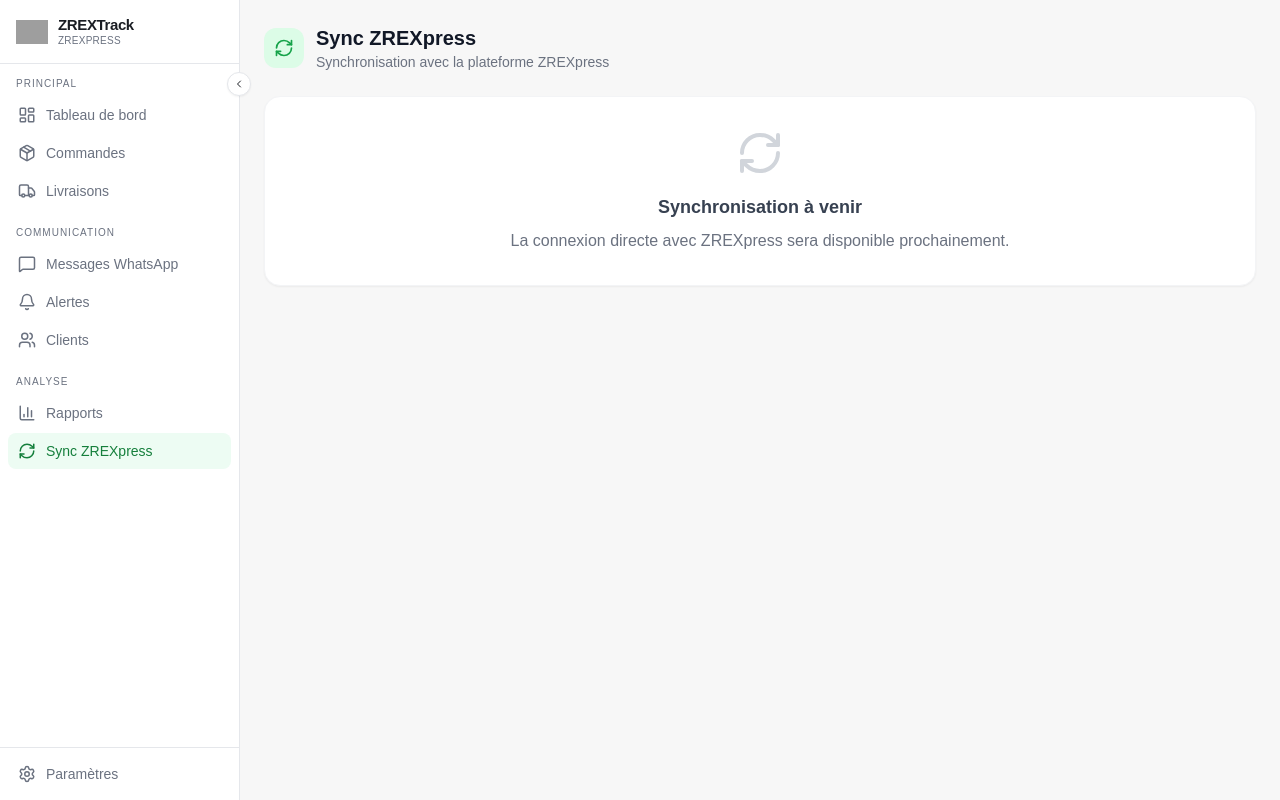
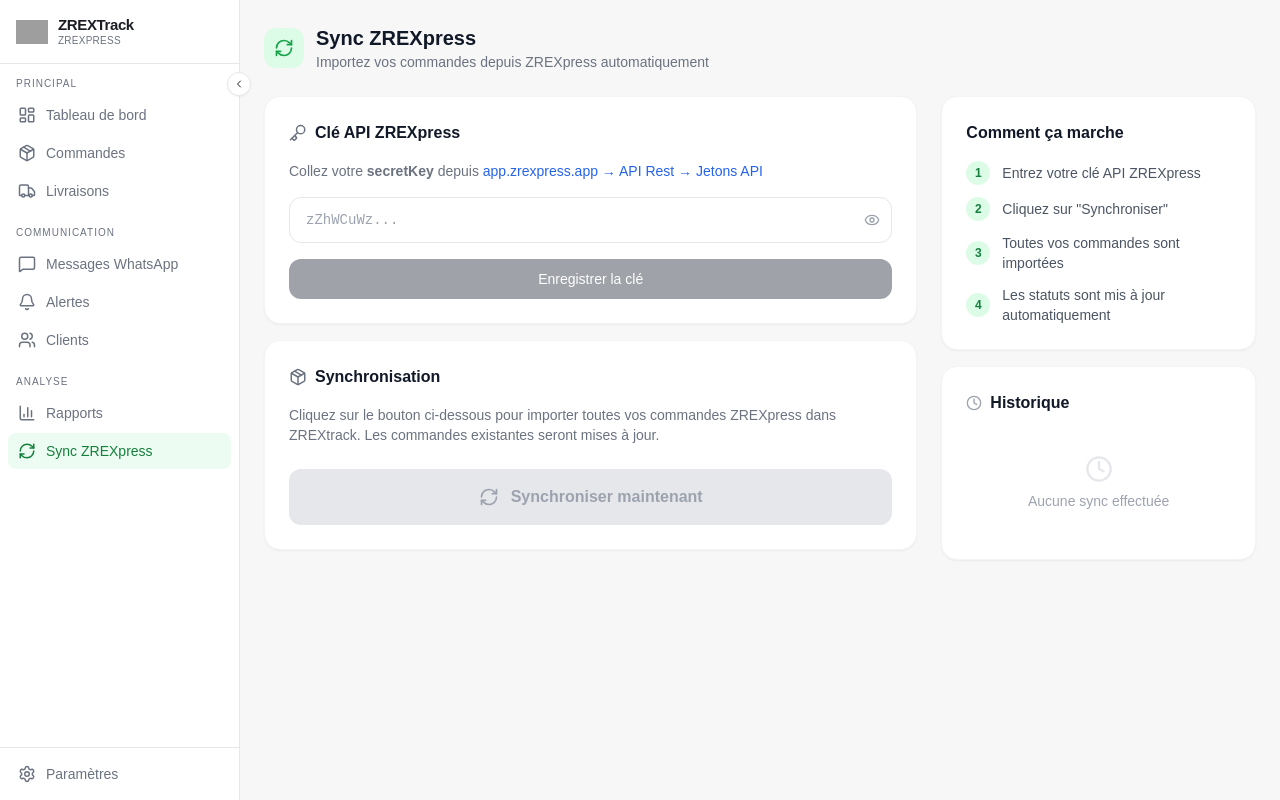
Before and after one commit to yasseraissou300-arch/zrextrack, a Next.js app: page /sync in a window 1280 px wide. Built offline with nearby package versions, Linux system fonts and the light colour scheme; grey boxes are pictures that could not be loaded.

Commit message:
Enhance SyncPage with token management and history

```diff
--- a/src/app/sync/page.tsx
+++ b/src/app/sync/page.tsx
@@ -1,9 +1,91 @@
 'use client';
 
 import AppLayout from '@/components/ui/AppLayout';
-import { RefreshCw } from 'lucide-react';
+import { useEffect, useState } from 'react';
+import {
+  RefreshCw, CheckCircle2, XCircle, Key, Package,
+  Clock, AlertTriangle, Eye, EyeOff
+} from 'lucide-react';
+
+const STORAGE_KEY = 'zrexpress_token';
+
+interface SyncResult {
+  synced?: number;
+  total?: number;
+  message?: string;
+  error?: string;
+}
+
+interface SyncHistory {
+  date: string;
+  synced: number;
+  total: number;
+  status: 'success' | 'error';
+  message: string;
+}
 
 export default function SyncPage() {
+  const [token, setToken] = useState('');
+  const [showToken, setShowToken] = useState(false);
+  const [loading, setLoading] = useState(false);
+  const [result, setResult] = useState<SyncResult | null>(null);
+  const [history, setHistory] = useState<SyncHistory[]>([]);
+  const [tokenSaved, setTokenSaved] = useState(false);
+
+  useEffect(() => {
+    const saved = localStorage.getItem(STORAGE_KEY);
+    if (saved) { setToken(saved); setTokenSaved(true); }
+    const hist = localStorage.getItem('zrexpress_sync_history');
+    if (hist) setHistory(JSON.parse(hist));
+  }, []);
+
+  const saveToken = () => {
+    if (!token.trim()) return;
+    localStorage.setItem(STORAGE_KEY, token.trim());
+    setTokenSaved(true);
+  };
+
+  const clearToken = () => {
+    localStorage.removeItem(STORAGE_KEY);
+    setToken('');
+    setTokenSaved(false);
+  };
+
+  const runSync = async () => {
+    if (!token.trim()) return;
+    setLoading(true);
+    setResult(null);
+    try {
+      const res = await fetch('/api/sync-zrexpress', {
+        method: 'POST',
+        headers: { 'Content-Type': 'application/json' },
+        body: JSON.stringify({ token: token.trim() }),
+      });
+      const data: SyncResult = await res.json();
+      setResult(data);
+      const entry: SyncHistory = {
+        date: new Date().toISOString(),
+        synced: data.synced ?? 0,
+        total: data.total ?? 0,
+        status: data.error ? 'error' : 'success',
+        message: data.error || data.message || '',
+      };
+      const newHistory = [entry, ...history].slice(0, 10);
+      setHistory(newHistory);
+      localStorage.setItem('zrexpress_sync_history', JSON.stringify(newHistory));
+    } catch (err: any) {
+      setResult({ error: err.message });
+    } finally {
+      setLoading(false);
+    }
+  };
+
+  const formatDate = (iso: string) =>
+    new Date(iso).toLocaleString('fr-FR', {
+      day: '2-digit', month: '2-digit', year: 'numeric',
+      hour: '2-digit', minute: '2-digit',
+    });
+
   return (
     <AppLayout>
       <div className="max-w-screen-2xl mx-auto px-6 py-6 space-y-6">
@@ -13,15 +95,142 @@
           </div>
           <div>
             <h1 className="text-xl font-bold text-gray-900">Sync ZREXpress</h1>
-            <p className="text-sm text-gray-500">Synchronisation avec la plateforme ZREXpress</p>
+            <p className="text-sm text-gray-500">Importez vos commandes depuis ZREXpress automatiquement</p>
           </div>
         </div>
-        <div className="bg-white rounded-2xl p-8 shadow-sm border border-gray-100 text-center">
-          <RefreshCw size={48} className="mx-auto mb-4 text-gray-300" />
-          <h2 className="text-lg font-semibold text-gray-700 mb-2">Synchronisation à venir</h2>
-          <p className="text-gray-500">La connexion directe avec ZREXpress sera disponible prochainement.</p>
+
+        <div className="grid grid-cols-1 lg:grid-cols-3 gap-6">
+          <div className="lg:col-span-2 space-y-4">
+            <div className="bg-white rounded-2xl shadow-sm border border-gray-100 p-6">
+              <div className="flex items-center gap-2 mb-4">
+                <Key size={18} className="text-gray-500" />
+                <h2 className="font-semibold text-gray-900">Clé API ZREXpress</h2>
+                {tokenSaved && (
+                  <span className="ml-auto text-xs bg-green-100 text-green-700 font-medium px-2 py-0.5 rounded-full">
+                    ✓ Enregistrée
+                  </span>
+                )}
+              </div>
+              <p className="text-sm text-gray-500 mb-4">
+                Collez votre <strong>secretKey</strong> depuis{' '}
+                <a href="https://app.zrexpress.app/api-rest/tokens" target="_blank" rel="noopener noreferrer" className="text-blue-600 hover:underline">
+                  app.zrexpress.app → API Rest → Jetons API
+                </a>
+              </p>
+              <div className="relative">
+                <input
+                  type={showToken ? 'text' : 'password'}
+                  value={token}
+                  onChange={e => setToken(e.target.value)}
+                  placeholder="zZhWCuWz..."
+                  className="w-full border border-gray-200 rounded-xl px-4 py-3 pr-12 text-sm font-mono focus:outline-none focus:ring-2 focus:ring-green-400"
+                />
+                <button onClick={() => setShowToken(!showToken)} className="absolute right-3 top-1/2 -translate-y-1/2 text-gray-400 hover:text-gray-600">
+                  {showToken ? <EyeOff size={16} /> : <Eye size={16} />}
+                </button>
+              </div>
+              <div className="flex gap-3 mt-4">
+                <button onClick={saveToken} disabled={!token.trim()} className="flex-1 bg-gray-900 text-white text-sm font-medium py-2.5 rounded-xl hover:bg-gray-700 disabled:opacity-40 disabled:cursor-not-allowed transition-colors">
+                  Enregistrer la clé
+                </button>
+                {tokenSaved && (
+                  <button onClick={clearToken} className="text-sm text-red-500 hover:text-red-700 px-4 transition-colors">
+                    Supprimer
+                  </button>
+                )}
+              </div>
+            </div>
+
+            <div className="bg-white rounded-2xl shadow-sm border border-gray-100 p-6">
+              <div className="flex items-center gap-2 mb-4">
+                <Package size={18} className="text-gray-500" />
+                <h2 className="font-semibold text-gray-900">Synchronisation</h2>
+              </div>
+              <p className="text-sm text-gray-500 mb-6">
+                Cliquez sur le bouton ci-dessous pour importer toutes vos commandes ZREXpress dans ZREXtrack. Les commandes existantes seront mises à jour.
+              </p>
+              <button
+                onClick={runSync}
+                disabled={loading || !token.trim()}
+                className="w-full flex items-center justify-center gap-3 bg-green-500 hover:bg-green-600 disabled:bg-gray-200 disabled:text-gray-400 text-white font-semibold py-4 rounded-xl transition-colors text-base disabled:cursor-not-allowed"
+              >
+                <RefreshCw size={20} className={loading ? 'animate-spin' : ''} />
+                {loading ? 'Synchronisation en cours...' : 'Synchroniser maintenant'}
+              </button>
+              {result && (
+                <div className={`mt-4 rounded-xl p-4 flex items-start gap-3 ${result.error ? 'bg-red-50 border border-red-100' : 'bg-green-50 border border-green-100'}`}>
+                  {result.error ? (
+                    <XCircle size={20} className="text-red-500 flex-shrink-0 mt-0.5" />
+                  ) : (
+                    <CheckCircle2 size={20} className="text-green-500 flex-shrink-0 mt-0.5" />
+                  )}
+                  <div>
+                    {result.error ? (
+                      <>
+                        <p className="font-medium text-red-700 text-sm">Erreur de synchronisation</p>
+                        <p className="text-red-600 text-sm mt-0.5">{result.error}</p>
+                      </>
+                    ) : (
+                      <>
+                        <p className="font-medium text-green-700 text-sm">Synchronisation réussie !</p>
+                        <p className="text-green-600 text-sm mt-0.5">{result.synced} commandes importées sur {result.total} trouvées</p>
+                      </>
+                    )}
+                  </div>
+                </div>
+              )}
+            </div>
+          </div>
+
+          <div className="space-y-4">
+            <div className="bg-white rounded-2xl shadow-sm border border-gray-100 p-6">
+              <h2 className="font-semibold text-gray-900 mb-4">Comment ça marche</h2>
+              <div className="space-y-3">
+                {[
+                  { step: '1', text: 'Entrez votre clé API ZREXpress' },
+                  { step: '2', text: 'Cliquez sur "Synchroniser"' },
+                  { step: '3', text: 'Toutes vos commandes sont importées' },
+                  { step: '4', text: 'Les statuts sont mis à jour automatiquement' },
+                ].map(s => (
+                  <div key={s.step} className="flex items-center gap-3">
+                    <span className="w-6 h-6 rounded-full bg-green-100 text-green-700 text-xs font-bold flex items-center justify-center flex-shrink-0">{s.step}</span>
+                    <span className="text-sm text-gray-600">{s.text}</span>
+                  </div>
+                ))}
+              </div>
+            </div>
+
+            <div className="bg-white rounded-2xl shadow-sm border border-gray-100 p-6">
+              <div className="flex items-center gap-2 mb-4">
+                <Clock size={16} className="text-gray-400" />
+                <h2 className="font-semibold text-gray-900">Historique</h2>
+              </div>
+              {history.length === 0 ? (
+                <div className="text-center py-6">
+                  <Clock size={28} className="mx-auto mb-2 text-gray-200" />
+                  <p className="text-sm text-gray-400">Aucune sync effectuée</p>
+                </div>
+              ) : (
+                <div className="space-y-2">
+                  {history.map((h, i) => (
+                    <div key={i} className="flex items-start gap-2 text-xs py-2 border-b border-gray-50 last:border-0">
+                      {h.status === 'success' ? (
+                        <CheckCircle2 size={14} className="text-green-500 flex-shrink-0 mt-0.5" />
+                      ) : (
+                        <AlertTriangle size={14} className="text-red-400 flex-shrink-0 mt-0.5" />
+                      )}
+                      <div className="flex-1 min-w-0">
+                        <p className="text-gray-700 font-medium truncate">{h.status === 'success' ? `${h.synced} commandes` : 'Erreur'}</p>
+                        <p className="text-gray-400">{formatDate(h.date)}</p>
+                      </div>
+                    </div>
+                  ))}
+                </div>
+              )}
+            </div>
+          </div>
         </div>
       </div>
     </AppLayout>
   );
-}
+      }
```
